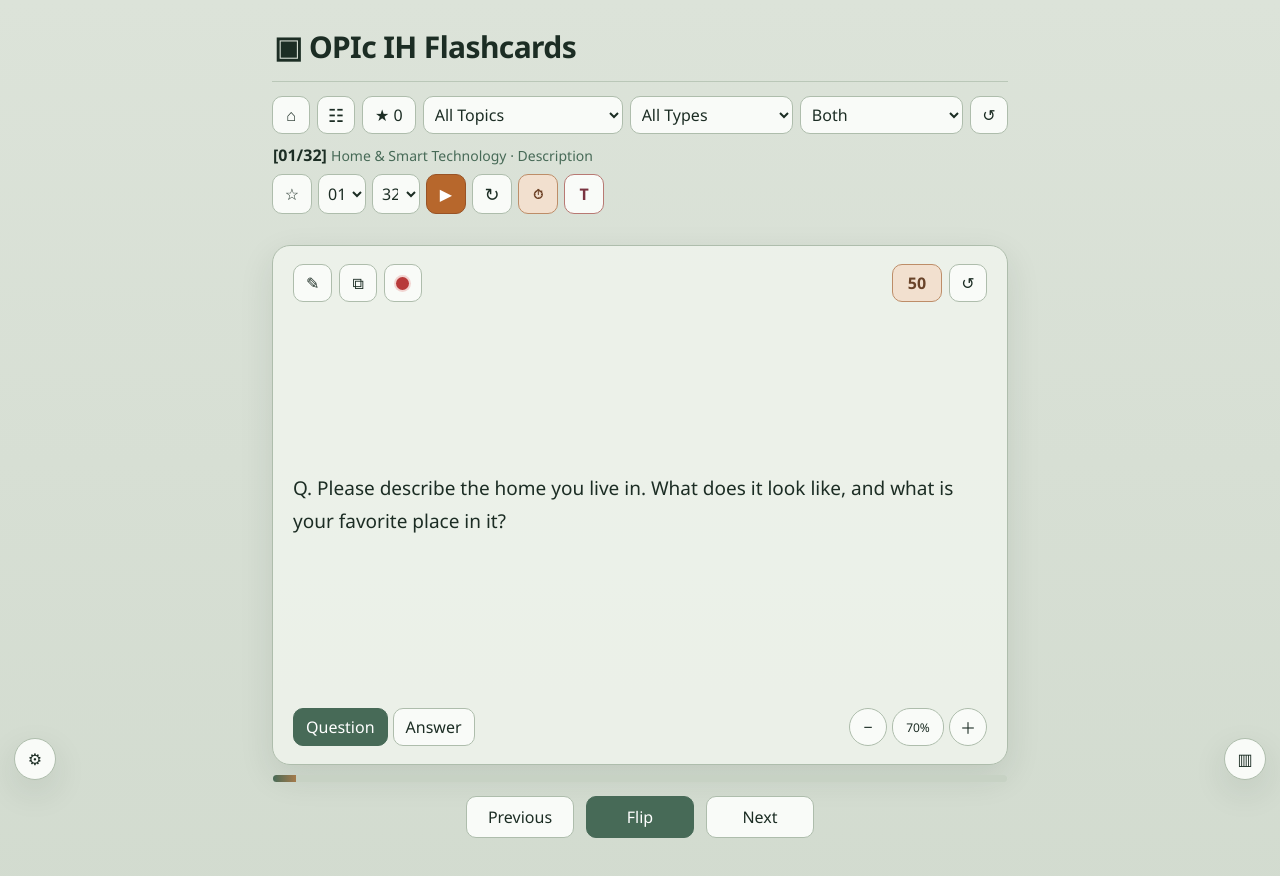
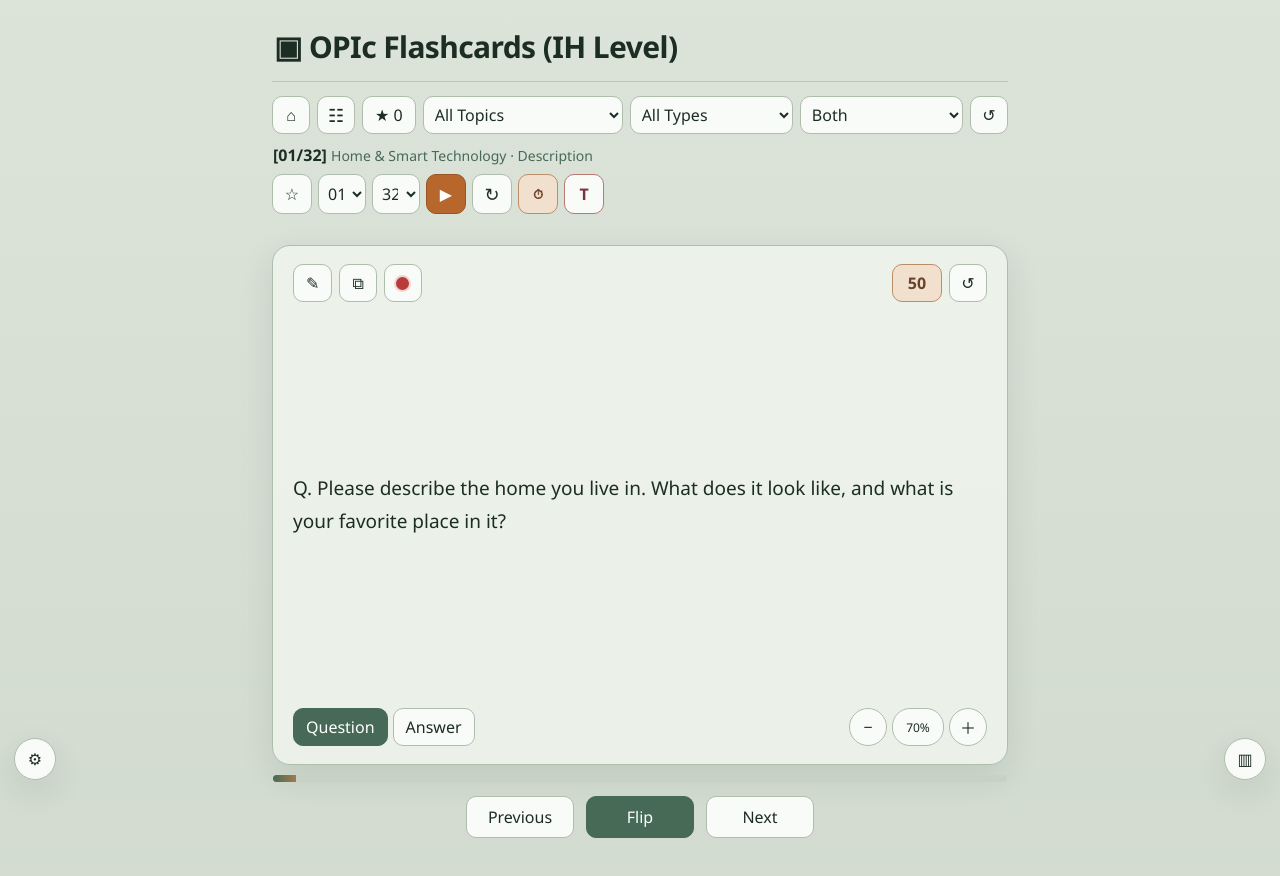
Before and after one commit to whitebell1/OPIc, a plain HTML site: page OPIc_IH_Flashcards.html in a window 1280 px wide. Drawn offline with Linux system fonts and the light colour scheme.

Commit message:
Update OPIc flashcard title

```diff
--- a/OPIc_IH_Flashcards.html
+++ b/OPIc_IH_Flashcards.html
@@ -4,7 +4,7 @@
   <meta charset="utf-8">
   <meta name="viewport" content="width=device-width,initial-scale=1,maximum-scale=1">
   <meta name="theme-color" content="#dce3d9">
-  <title>OPIc IH Flashcards · 32 Questions</title>
+  <title>▣ OPIc Flashcards (IH Level)</title>
   <link rel="icon" href="./opic-favicon.svg" type="image/svg+xml">
   <link rel="preconnect" href="https://fonts.googleapis.com">
   <link rel="preconnect" href="https://fonts.gstatic.com" crossorigin>
@@ -26,7 +26,7 @@
 <body>
 <div class="app">
   <header>
-    <h1>▣ OPIc IH Flashcards</h1>
+    <h1>▣ OPIc Flashcards (IH Level)</h1>
   </header>
 
   <section class="toolbar" aria-label="Filters">
```
